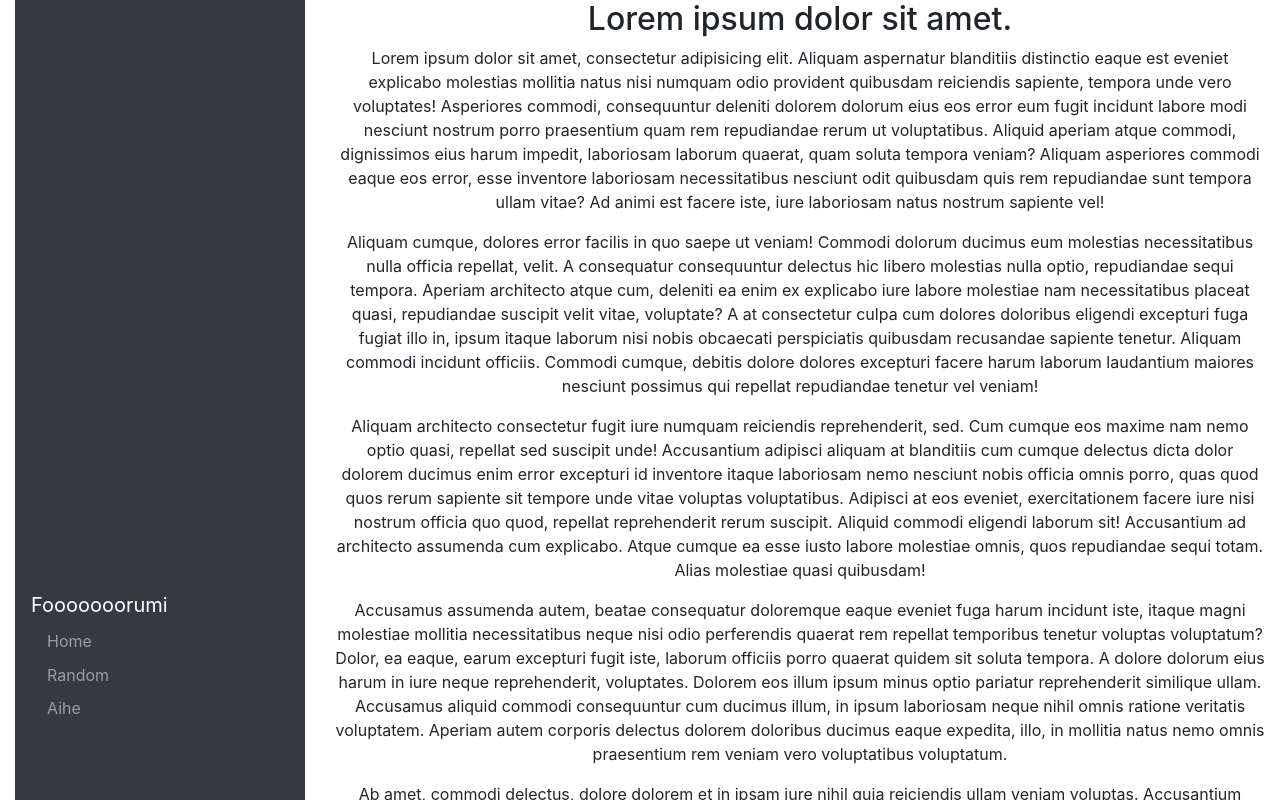
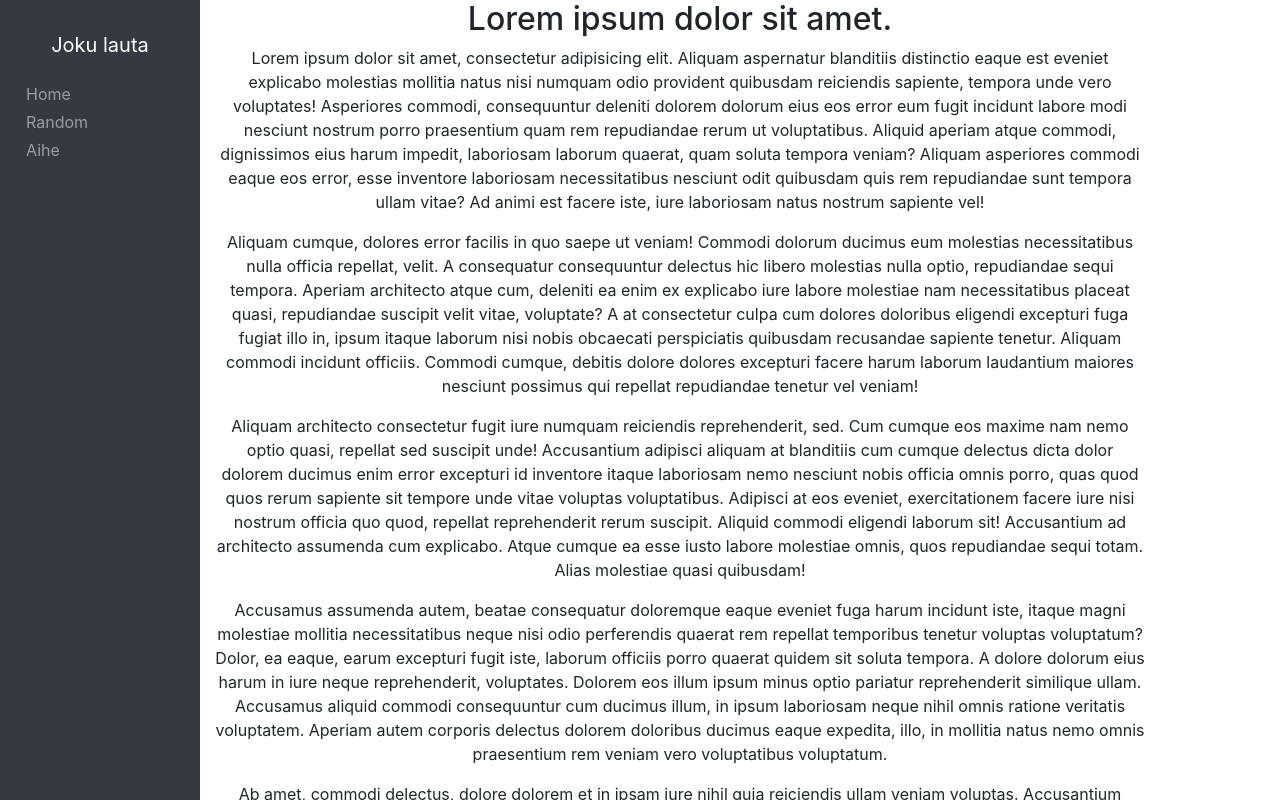
Before and after one commit to kalpisN/keskustelufoorumifront, a React (Create React App) app: page / in a window 1280 px wide. Shown: the top 800 px of the page. Built offline with nearby package versions, Linux system fonts and the light colour scheme.

Commit message:
SideNavBar css modified

```diff
--- a/public/index.html
+++ b/public/index.html
@@ -36,7 +36,7 @@
   <body>
     <noscript>You need to enable JavaScript to run this app.</noscript>
     <div id="root"></div>
-
+<!--
   You can add webfonts, meta tags, or analytics to this file.
   The build step will place the bundled scripts into the <body> tag.
 
--- a/src/app/App.css
+++ b/src/app/App.css
@@ -3,10 +3,15 @@
   height: 100%;
   min-height: 100vh;
 }
+.App .col-md-3 {
+  padding: 0;
+
+}
 
 body, #root {
   min-height: 100vh;
 }
+
 
 
 /*
--- a/src/nav/SideNavBar.css
+++ b/src/nav/SideNavBar.css
@@ -1,15 +1,28 @@
-.custom-navbar {
-    text-align: center;
-    height: 100%;
+.custom-sidebar {
+    min-height: 100%;
+    min-width: 200px;
+    max-width: 15%;
+    top: 0;
 }
 
-.custom-sidebar {
+.custom-navbar {
     min-height: 100%;
-    top: 0;
+    min-width: 200px;
+    max-width: 15%;
+   padding: 10px;
+    align-items: start;
 }
+
 .nav-link {
     color: white;
-    line-height: 1pt;
     text-align: left;
+    width: 180px;
+    padding: 1px;
+}
 
+.navbar-brand {
+    text-align: center;
+    padding-bottom: 20px;
+    padding-top: 20px;
+    margin: 0;
 }
--- a/src/nav/SideNavbar.js
+++ b/src/nav/SideNavbar.js
@@ -12,7 +12,7 @@ function SideNavbar() {
         <div className="custom-sidebar col-md-3">
                 <Navbar className="custom-navbar" bg="dark" variant="dark">
                     <Nav variant="pills" defaultActiveKey="#home" className="nav flex-column">
-                    <Navbar.Brand href="#home">Fooooooorumi</Navbar.Brand>
+                    <Navbar.Brand href="#home">Joku lauta</Navbar.Brand>
 
                         <Nav.Link href="#" as="span">
                             <Link className="nav-link" to="/">Home</Link>
```
